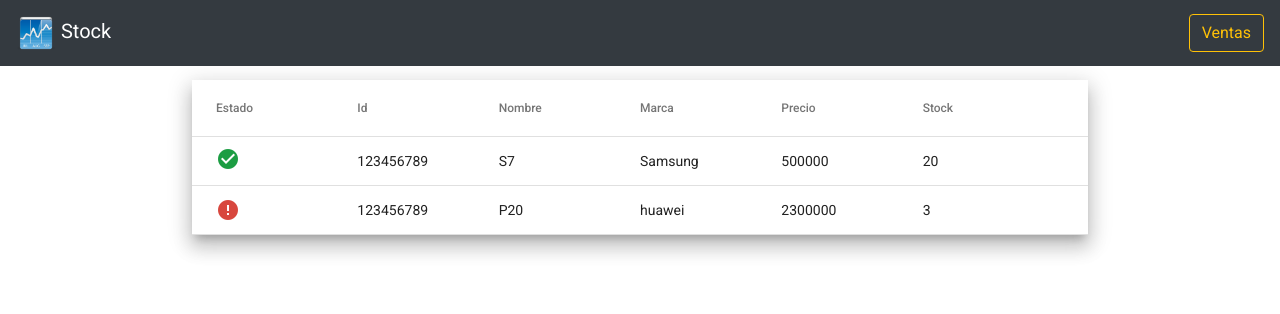
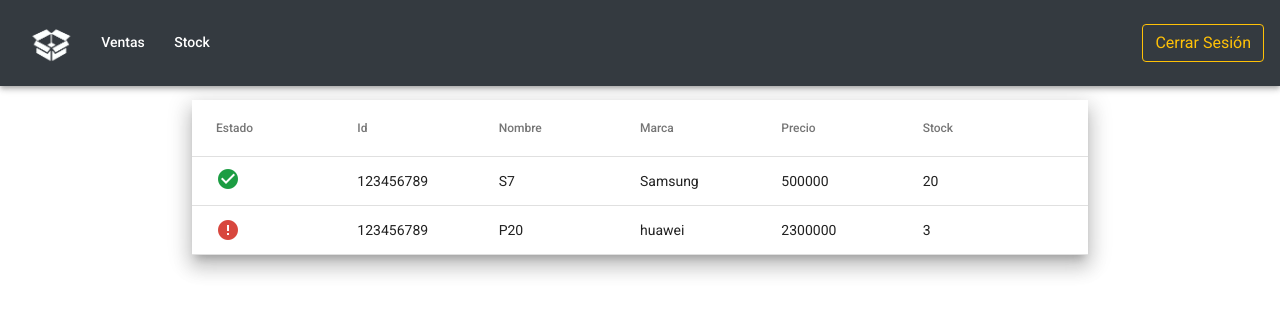
Before and after one commit to cacunae/ProyectoFinal, an Angular app: page /stock in a window 1280 px wide. Shown: the top 314 px of the page. Built offline with nearby package versions, Linux system fonts and the light colour scheme.

Commit message:
cambio en el logo en las navbars

```diff
--- a/src/app/VistaVendedores/inicio/inicio.component.html
+++ b/src/app/VistaVendedores/inicio/inicio.component.html
@@ -1,26 +1,5 @@
 <!-- navbar -->
-<nav class="navbar navbar-dark bg-dark">
-  <a class="navbar-brand" href="portalventas">
-    <img
-      src="https://cdn0.iconfinder.com/data/icons/simpline-mix/64/simpline_41-256.png"
-      width="40"
-      height="40"
-      class="d-inline-block align-mid"
-      alt=""
-      loading="lazy"
-    />
-    SDI / Ventas
-  </a>
-  <div>
-    <div class="text-left">
-      <a href="">
-        <button class="btn btn-outline-warning" style="margin-left: 1em">
-          Cerrar Sesión
-        </button>
-      </a>
-    </div>
-  </div>
-</nav>
+<app-navbar-vendedor></app-navbar-vendedor>
 
 <div style="padding-top: 50px; margin-top: 0px">
   <h1 style="text-align: center; color: black">
--- a/src/app/VistaVendedores/stock/stock.component.html
+++ b/src/app/VistaVendedores/stock/stock.component.html
@@ -1,28 +1,4 @@
-<nav class="navbar navbar-dark bg-dark">
-  <a class="navbar-brand" href="portalventas">
-    <img
-      src="./assets/stock2.png"
-      width="40"
-      height="40"
-      class="d-inline-block align-mid"
-      alt=""
-      loading="lazy"
-    />
-    Stock
-  </a>
-
-  <div class="text-left">
-    <a href="ventas">
-      <button
-        class="btn btn-outline-warning"
-        style="margin-left: 1em"
-        routerLink="ventas"
-      >
-        Ventas
-      </button>
-    </a>
-  </div>
-</nav>
+<app-navbar-vendedor></app-navbar-vendedor>
 
 <div
   style="width: 70%; margin: 1em auto; text-align: center"
--- a/src/app/VistaVendedores/ventas/ventas.component.html
+++ b/src/app/VistaVendedores/ventas/ventas.component.html
@@ -1,26 +1,5 @@
 <!-- navbar -->
-<nav class="navbar navbar-dark bg-dark">
-  <a class="navbar-brand" href="portalventas">
-    <img
-      src="https://github.com/cacunae/ProyectoFinal/blob/master/src/assets/ventas2.png?raw=true"
-      width="40"
-      height="40"
-      class="d-inline-block align-mid"
-      alt=""
-      loading="lazy"
-    />
-    / Nueva venta
-  </a>
-  <div>
-    <div class="text-left">
-      <a href="stock">
-        <button class="btn btn-outline-warning" style="margin-left: 1em">
-          Stock
-        </button>
-      </a>
-    </div>
-  </div>
-</nav>
+<app-navbar-vendedor></app-navbar-vendedor>
 <!--FIN DEL NAVBAR-->
 
 <!--INICIO DE LA CARTA-->
--- a/src/app/componentes/navbar-administrador/navbar-administrador.component.css
+++ b/src/app/componentes/navbar-administrador/navbar-administrador.component.css
@@ -10,3 +10,10 @@ a.boton {
   padding: 5px 5px;
   margin-right: 5px;
 }
+
+img {
+  filter: invert(100%);
+}
+img:hover {
+  filter: invert(0%);
+}
--- a/src/app/componentes/navbar-administrador/navbar-administrador.component.html
+++ b/src/app/componentes/navbar-administrador/navbar-administrador.component.html
@@ -1,8 +1,8 @@
 <!--NAVBAR DE ADMINISTRADOR-->
 <nav class="navbar navbar-dark bg-dark mat-elevation-z4">
   <div style="justify-items: left; color: white">
-    <a mat-button href="administrador" class="boton">
-      <img src="./../../../assets/SDI.png" height="60" width="60" />
+    <a mat-button href="administrador" class="boton logo">
+      <img src="./../../../assets/cja.png" height="60" width="60" />
     </a>
     <a class="boton" mat-button href="vendedores">Vendedores</a>
     <a class="boton" mat-button href="productos">Productos</a>
@@ -10,7 +10,7 @@
   </div>
   <div>
     <div class="text-left">
-      <a href="stock">
+      <a href="login-admin">
         <button class="btn btn-outline-warning" style="margin-left: 1em">
           Cerrar Sesión
         </button>
--- a/src/app/componentes/navbar-vendedor/navbar-vendedor.component.css
+++ b/src/app/componentes/navbar-vendedor/navbar-vendedor.component.css
@@ -1,4 +1,18 @@
-.example-button-toggle-label {
-  display: inline-block;
-  margin: 16px;
+a.boton:hover {
+  color: white;
+  text-decoration: none;
+  background-color: white;
+  color: black;
 }
+
+a.boton {
+  transition: background-color 0.3s ease, color 0.3s ease;
+  padding: 5px 5px;
+  margin-right: 5px;
+}
+img {
+  filter: invert(100%);
+}
+img:hover {
+  filter: invert(0%);
+}
--- a/src/app/componentes/navbar-vendedor/navbar-vendedor.component.html
+++ b/src/app/componentes/navbar-vendedor/navbar-vendedor.component.html
@@ -1,5 +1,18 @@
-<mat-tab-group>
-  <mat-tab routerLink="vendedores" label="Vendedores"> </mat-tab>
-  <mat-tab label="Second"> Content 2 </mat-tab>
-  <mat-tab label="Third"> Content 3 </mat-tab>
-</mat-tab-group>
+<nav class="navbar navbar-dark bg-dark mat-elevation-z4">
+  <div style="justify-items: left; color: white">
+    <a mat-button href="portalventas" class="boton">
+      <img src="./../../../assets/cja.png" height="60" width="60" />
+    </a>
+    <a class="boton" mat-button href="ventas">Ventas</a>
+    <a class="boton" mat-button href="stock">Stock</a>
+  </div>
+  <div>
+    <div class="text-left">
+      <a href="">
+        <button class="btn btn-outline-warning" style="margin-left: 1em">
+          Cerrar Sesión
+        </button>
+      </a>
+    </div>
+  </div>
+</nav>
--- a/src/app/componentes/productos/productos.component.html
+++ b/src/app/componentes/productos/productos.component.html
@@ -9,8 +9,8 @@
         <div class="input-group mb-3">
           <div class="input-group-prepend">
             <select class="form-control" [(ngModel)]="filtro">
-              <option value="nombre" >Nombre</option>
-              <option value="marca" >Marca</option>
+              <option value="nombre">Nombre</option>
+              <option value="marca">Marca</option>
             </select>
           </div>
           <input
@@ -68,7 +68,7 @@
   style="width: 70%; margin: 1em auto; text-align: center"
   class="mat-elevation-z12"
 >
-  <mat-table [dataSource]="productos">
+  <mat-table [dataSource]="busquedafiltrada">
     <ng-container matColumnDef="id">
       <mat-header-cell *matHeaderCellDef> ID </mat-header-cell>
       <mat-cell *matCellDef="let productos"> {{ productos.id }} </mat-cell>
--- a/src/app/componentes/productos/productos.component.ts
+++ b/src/app/componentes/productos/productos.component.ts
@@ -38,14 +38,35 @@ export class ProductosComponent implements OnInit {
     },
   ];
 
+  busquedafiltrada = [
+    {
+      id: '123',
+      nombre: 'iphone',
+      marca: 'apple',
+      precio: 900000,
+      stock: 50,
+      categoria: 'Telefonia',
+    },
+    {
+      id: '123',
+      nombre: 'Moto g6 play',
+      marca: 'Motorola',
+      precio: 270000,
+      stock: 25,
+      categoria: 'Telefonia',
+    },
+  ];
+
   ngOnInit(): void {}
 
   onKey(event) {
     console.log(this.busqueda);
     console.log(this.filtro);
-    this.productos = this.productos.filter((producto) =>
-      producto[this.filtro].includes(this.busqueda)
+
+    this.busquedafiltrada = this.busquedafiltrada.filter((producto) =>
+      this.busquedafiltrada[this.filtro].includes(this.busqueda)
     );
+    if (this.busqueda == '') this.busquedafiltrada = this.productos;
 
     //console.log(
     //this.productos.filter((producto) =>
--- a/src/app/componentes/vendedor/vendedor.component.ts
+++ b/src/app/componentes/vendedor/vendedor.component.ts
@@ -13,31 +13,31 @@ export class VendedorComponent implements OnInit {
     {
       rut: 123456789,
       nombre: 'Pedro',
-      apellido: 'Luih',
+      apellido: 'Gutierrez',
       correo: 'example@exmaple.com',
     },
     {
       rut: 123456789,
-      nombre: 'Pedro',
-      apellido: 'Luih',
+      nombre: 'Cristobal',
+      apellido: 'Acuña',
       correo: 'example@exmaple.com',
     },
     {
       rut: 123456789,
-      nombre: 'Pedro',
-      apellido: 'Luih',
+      nombre: 'Francisca',
+      apellido: 'Acuña',
       correo: 'example@exmaple.com',
     },
     {
       rut: 123456789,
-      nombre: 'Pedro',
-      apellido: 'Luih',
+      nombre: 'Angye',
+      apellido: 'Bernuy',
       correo: 'example@exmaple.com',
     },
     {
       rut: 123456789,
-      nombre: 'Pedro',
-      apellido: 'Luih',
+      nombre: 'Melanie',
+      apellido: 'Castillo',
       correo: 'example@exmaple.com',
     },
   ];
```
Also changed, not shown: src/assets/cja.png (added).
